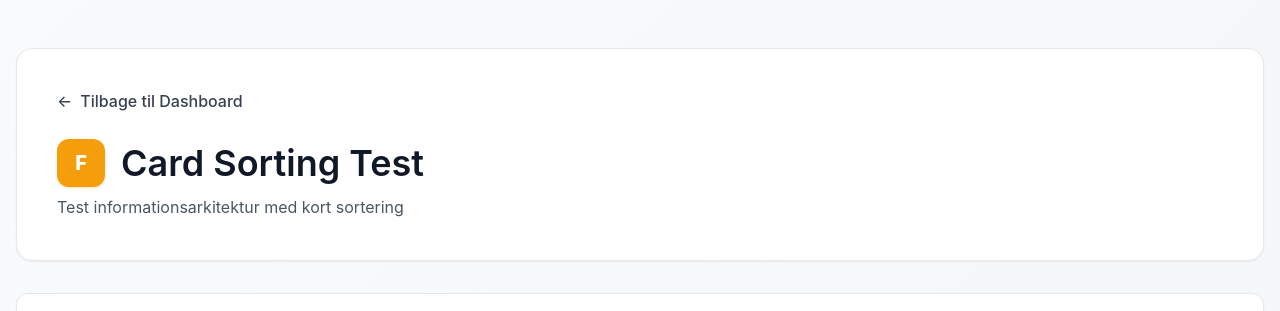
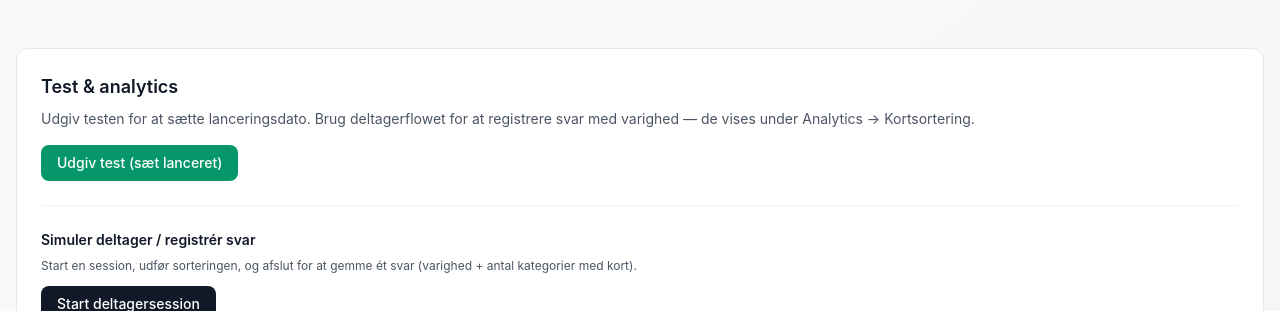
Before and after one commit to UselessCommander/ForgeLab, a Next.js app: page /tools/card-sorting in a window 1280 px wide. Shown: the top 311 px of the page. Built offline with nearby package versions, Linux system fonts and the light colour scheme; no server answers.

Commit message:
Remove header from card sorting test page

```diff
--- a/app/tools/card-sorting/page.tsx
+++ b/app/tools/card-sorting/page.tsx
@@ -1,7 +1,6 @@
 'use client'
 
 import { useState } from 'react'
-import Link from 'next/link'
 import { useProjectToolData } from '@/lib/useProjectToolData'
 import { deleteEmptyFieldRow } from '@/lib/deleteRowKeyboard'
 import type { CardSortResponseRecord, CardSortResponseSessionMeta } from '@/lib/card-sorting-analytics'
@@ -211,28 +210,6 @@ export default function CardSorting() {
   return (
     <div className="min-h-screen px-4 py-8 md:py-12 bg-gradient-to-br from-gray-50 to-gray-100">
       <div className="max-w-7xl mx-auto">
-        {/* Header */}
-        <header className="mb-8">
-          <div className="bg-white rounded-2xl p-6 md:p-10 shadow-sm border border-gray-200">
-            <Link
-              href="/dashboard"
-              className="inline-flex items-center gap-2 text-gray-700 font-medium mb-6 hover:text-gray-900 transition-colors"
-            >
-              <span>←</span>
-              <span>Tilbage til Dashboard</span>
-            </Link>
-            <div className="flex items-center gap-4 mb-2">
-              <span className="inline-flex items-center justify-center w-12 h-12 rounded-xl bg-amber-500 text-white text-xl font-extrabold shadow-sm shadow-amber-500/30 select-none">F</span>
-              <h1 className="text-3xl md:text-4xl font-semibold text-gray-900">
-                Card Sorting Test
-              </h1>
-            </div>
-            <p className="text-gray-600">
-              Test informationsarkitektur med kort sortering
-            </p>
-          </div>
-        </header>
-
         <div className="bg-white rounded-xl p-6 shadow-sm border border-gray-200 mb-6">
           <h2 className="text-lg font-semibold text-gray-900 mb-2">Test &amp; analytics</h2>
           <p className="text-sm text-gray-600 mb-4">
```
